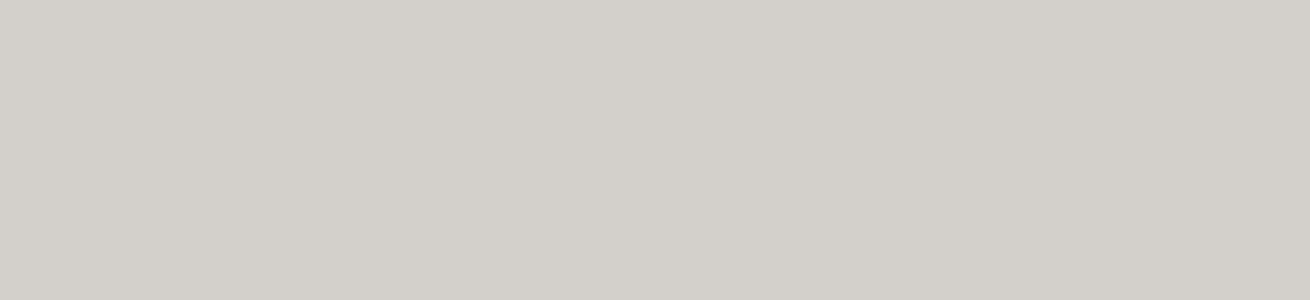
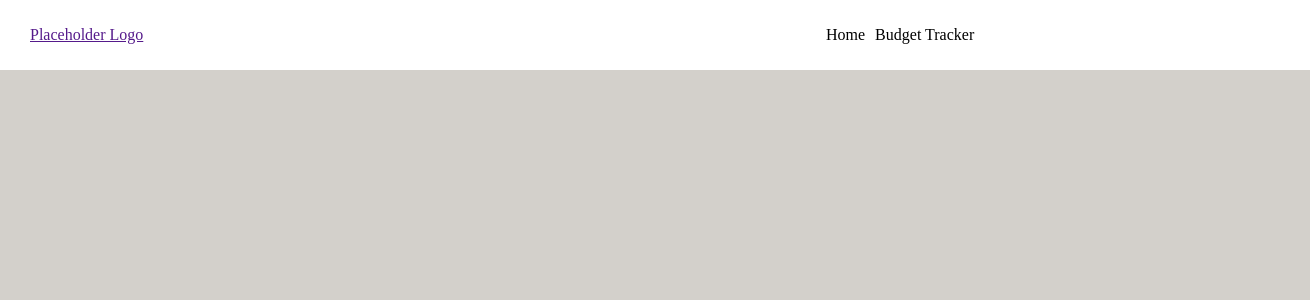
Before and after one commit to Bismithblde/Empower-Hackathon, a React (Vite) app in the folder empower-hacks/: page / in a window 1280 px wide. Before the commit this address had no page. Shown: the top 300 px of the page, 1310 px wide, since content can reach past the window. Built offline with nearby package versions, Linux system fonts and the light colour scheme.

Commit message:
added a simple navbar for testing and navigation

```diff
--- /dev/null
+++ b/empower-hacks/components/Navbar/Navbar.css
@@ -0,0 +1,32 @@
+.navbar-container {
+    top: 0;
+    left: 0;
+    z-index: 100;
+    width: 100%;
+    background-color: white;
+    height: 70px;
+    display: flex;
+    align-items: center;
+    flex-direction: row;
+    justify-content: space-between;
+    padding-left: 30px;
+
+
+}
+.navbar {
+    padding-right: 100px;
+    width: 30%;
+
+
+}
+.nav-link {
+    text-decoration: none;
+    color: black;
+    margin-right: 10px;
+}
+.nav-link:hover {
+    color: gray;
+}
+.nav-link:last-child {
+    margin-right: 0px;
+}
--- /dev/null
+++ b/empower-hacks/components/Navbar/Navbar.jsx
@@ -0,0 +1,15 @@
+import React from 'react'
+import './Navbar.css'
+import { Link } from 'react-router-dom'
+export default function Navbar() {
+  return (
+    <div className='navbar-container'>
+        <a href="" className="logo">Placeholder Logo</a>
+        <nav className='navbar'>
+            <Link to={"/"} className='nav-link'>Home</Link>
+            <Link to={"/budget"} className='nav-link'>Budget Tracker</Link>
+        </nav>
+
+    </div>
+  )
+}
--- a/empower-hacks/src/App.jsx
+++ b/empower-hacks/src/App.jsx
@@ -3,17 +3,22 @@ import { Route, Routes } from 'react-router-dom';
 import BudgetTracker from './pages/BudgetTracker.jsx';
 import BudgetCardOverview from './pages/BudgetCardOverview/BudgetCardOverview.jsx';
 import { BudgetCardContext } from '../contexts/BudgetCardContext.jsx';
+import Navbar from '../components/Navbar/Navbar.jsx';
 
 function App() {
   const [budgetsArray, setBudgetArray] = useState([]);
 
   return (
+    <>
+          <Navbar></Navbar>
     <BudgetCardContext.Provider value={{ budgetsArray, setBudgetArray }}>
       <Routes>
         <Route path='/budget' element={<BudgetTracker />} />
         <Route path='/budget/:id' element={<BudgetCardOverview />} />
       </Routes>
     </BudgetCardContext.Provider>
+    </>
+
   );
 }
 
```
